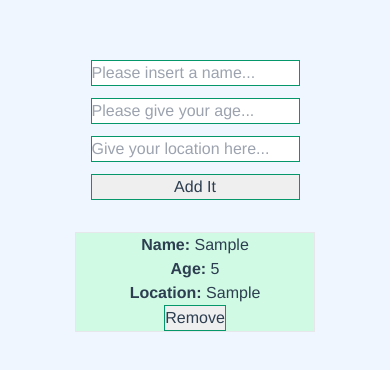
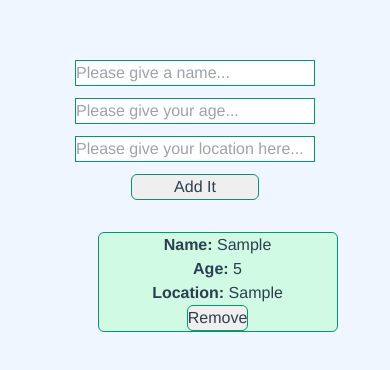
Before and after one commit to Mohammad-Khavari/vuejs-app, a Vue app: page / in a window 390 px wide. Both pictures are taken after typing "Sample", "5", "Sample" into the empty fields and a click on the button "Add It". Shown: the top 370 px of the page. Built offline with nearby package versions, Linux system fonts and the light colour scheme.

Commit message:
add some style to the info box, made it in two colomns insted of one, added responsive style

```diff
--- a/src/components/BoxElements.vue
+++ b/src/components/BoxElements.vue
@@ -1,10 +1,13 @@
 <template>
-    <div class="myBox flex flex-col mx-auto w-60 border items-center">
+<div class="myBox flex flex-col mx-auto w-60 border border-green-600 rounded-md items-center">
         <h2><strong>Name:</strong> {{item.name}}</h2>
         <p><strong>Age: </strong> {{item.age}}</p>
         <p><strong>Location:</strong> {{item.location}}</p>
-        <input class="w-min md:p-0.5 " type="button" value="Remove" @click="removeThisElement"/>
-    </div>
+        <input class="transform hover:scale-110 motion-reduce:transform-none w-min md:p-0.5 rounded-md" type="button" value="Remove" @click="removeThisElement"/>
+</div>
+
+
+
 </template>
 <script>
 export default {
--- a/src/components/ItemLists.vue
+++ b/src/components/ItemLists.vue
@@ -1,12 +1,16 @@
 <template>
- <div class="myInput flex flex-col w-min mx-auto space-y-3" v-on:keyup.enter="onEnter">
-    <input type="text" v-model="Name" placeholder="Please insert a name..." >
+ <div class="myInput flex flex-col w-60 mx-auto space-y-3" v-on:keyup.enter="onEnter">
+    <input type="text" v-model="Name" placeholder="Please give a name..." >
     <input type="number" v-model="Age" placeholder="Please give your age..." >
-    <input type="text" v-model="Location" placeholder="Give your location here...">
-    <input type="button" value="Add It" @click="addElement"/>
+    <input type="text" v-model="Location" placeholder="Please give your location here...">
+    <input class="w-32 relative -right-14 rounded-md" type="button" value="Add It" @click="addElement"/>
+ </div>
+ <div class="mx-auto w-1/2">
+     <div class="grid grid-cols-1 lg:grid-cols-2 gap-4">
+    <BoxElements v-for="element in icamElements" :key="element.id" :item=element @removeIcamElement="removeInOurList" />
+   </div>
  </div>
 
- <BoxElements v-for="element in icamElements" :key="element.id" :item=element @removeIcamElement="removeInOurList" />
 </template>
 
 <script>
--- a/tailwind.config.js
+++ b/tailwind.config.js
@@ -2,10 +2,14 @@ module.exports = {
   purge: [],
   darkMode: false, // or 'media' or 'class'
   theme: {
-    extend: {},
+    extend: {
+
+    },
   },
   variants: {
-    extend: {},
+    extend: {
+      animation: ['motion-safe','motion-reduce']
+    },
   },
   plugins: [],
 }
```
